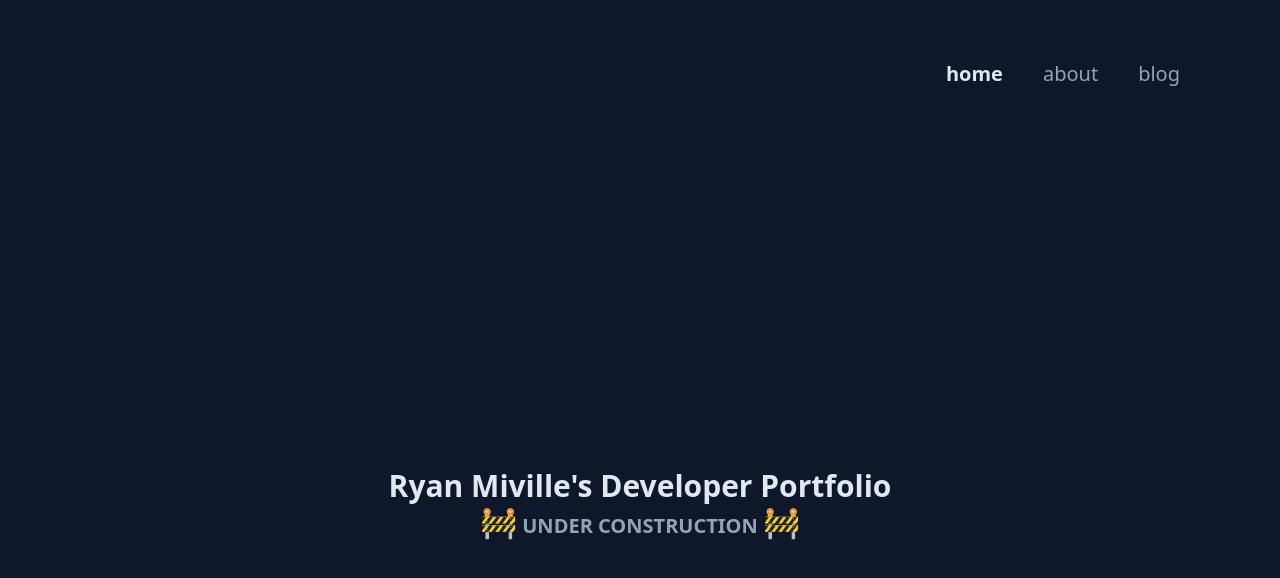
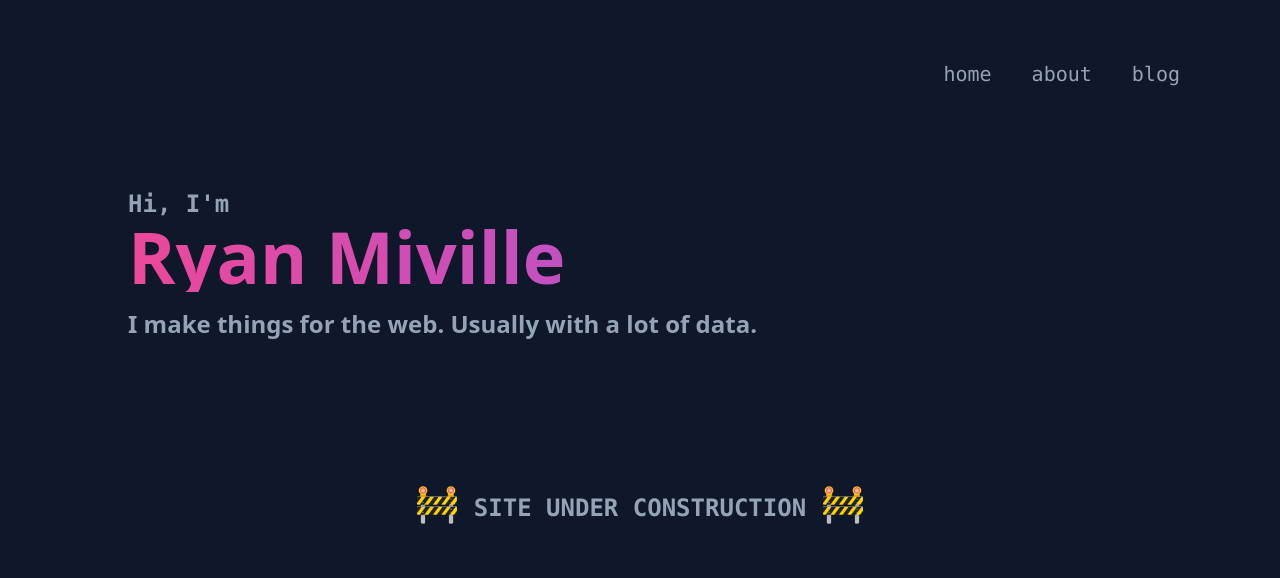
Before and after one commit to ryanmiville/rymi.dev, a Next.js app: page / in a window 1280 px wide. Shown: the top 578 px of the page. Built offline with nearby package versions, Linux system fonts and the light colour scheme.

Commit message:
pink stuff

```diff
--- a/app/about/page.tsx
+++ b/app/about/page.tsx
@@ -7,6 +7,6 @@ export const metadata: Metadata = {
 
 export default function About() {
   return (
-      <h1 className="font-extrabold text-3xl pl-20">About</h1>
+      <h1 className="font-extrabold text-3xl">About</h1>
   )
 }
--- a/app/blog/page.tsx
+++ b/app/blog/page.tsx
@@ -7,6 +7,6 @@ export const metadata: Metadata = {
 
 export default function Blog() {
   return (
-    <h1 className="font-extrabold text-3xl pl-20">Blog</h1>
+    <h1 className="font-extrabold text-3xl">Blog</h1>
   )
 }
--- a/app/layout.tsx
+++ b/app/layout.tsx
@@ -16,11 +16,11 @@ export default function RootLayout({
   children: React.ReactNode
 }) {
   return (
-    <html lang="en" className="bg-slate-900 text-slate-200 h-screen">
+    <html lang="en" className="bg-slate-900 text-slate-200 mx-auto">
       {/* <body className="antialiased max-w-4xl mb-40 flex flex-col md:flex-row mx-4 mt-8 md:mt-20 lg:mt-32 lg:mx-auto"> */}
       <body className="">
-        <Nav />
-        <main>
+      <Nav />
+        <main className="max-w-5xl lg:mx-auto">
           {children}
         </main>
       </body>
--- a/app/page.tsx
+++ b/app/page.tsx
@@ -1,9 +1,11 @@
 export default function Home() {
   return (
-      <div className="mt-80 text-center">
-        <h1 className="font-extrabold text-3xl">Ryan Miville&apos;s Developer Portfolio</h1>
-        <p className="text-slate-400 text-xl font-semibold">
-          <span className="text-3xl">🚧</span> UNDER CONSTRUCTION <span className="text-3xl">🚧</span>
+      <div className="text-slate-400 text-2xl font-semibold mt-10">
+        <p className="font-mono font-semibold">Hi, I&apos;m</p>
+        <h1 className="text-7xl bg-clip-text text-transparent bg-gradient-to-r from-pink-500 to-violet-500 font-extrabold">Ryan Miville</h1>
+        <p className="py-4">I make things for the web. Usually with a lot of data.</p>
+        <p className="font-mono mt-32 text-center">
+          <span className="text-4xl">🚧</span> SITE UNDER CONSTRUCTION <span className="text-4xl">🚧</span>
         </p>
       </div>
   )
--- a/components/nav.tsx
+++ b/components/nav.tsx
@@ -23,7 +23,7 @@ export default function Nav() {
   }
 
   return (
-          <nav id="nav" className="flex justify-end py-10 px-20 text-slate-400"  >
+          <nav id="nav" className="flex justify-end py-10 px-20 text-slate-400 font-mono"  >
               {Object.entries(navItems).map(([path, { name }]) => {
                 const isActive = path === pathname;
                 return (
@@ -31,10 +31,12 @@ export default function Nav() {
                     key={path}
                     href={path}
                     className={clsx(
-                      'transition-all hover:text-slate-200 text-xl p-5',
+                      'transition-all bg-clip-text text-xl p-5 text-slate-400',
                       {
-                      'text-slate-200' : isActive,
-                        'font-bold': isActive,
+                        'hover:text-pink-200' : !isActive,
+                      },
+                      {
+                      'text-pink-500' : isActive,
                       }
                     )}
                   >
```
